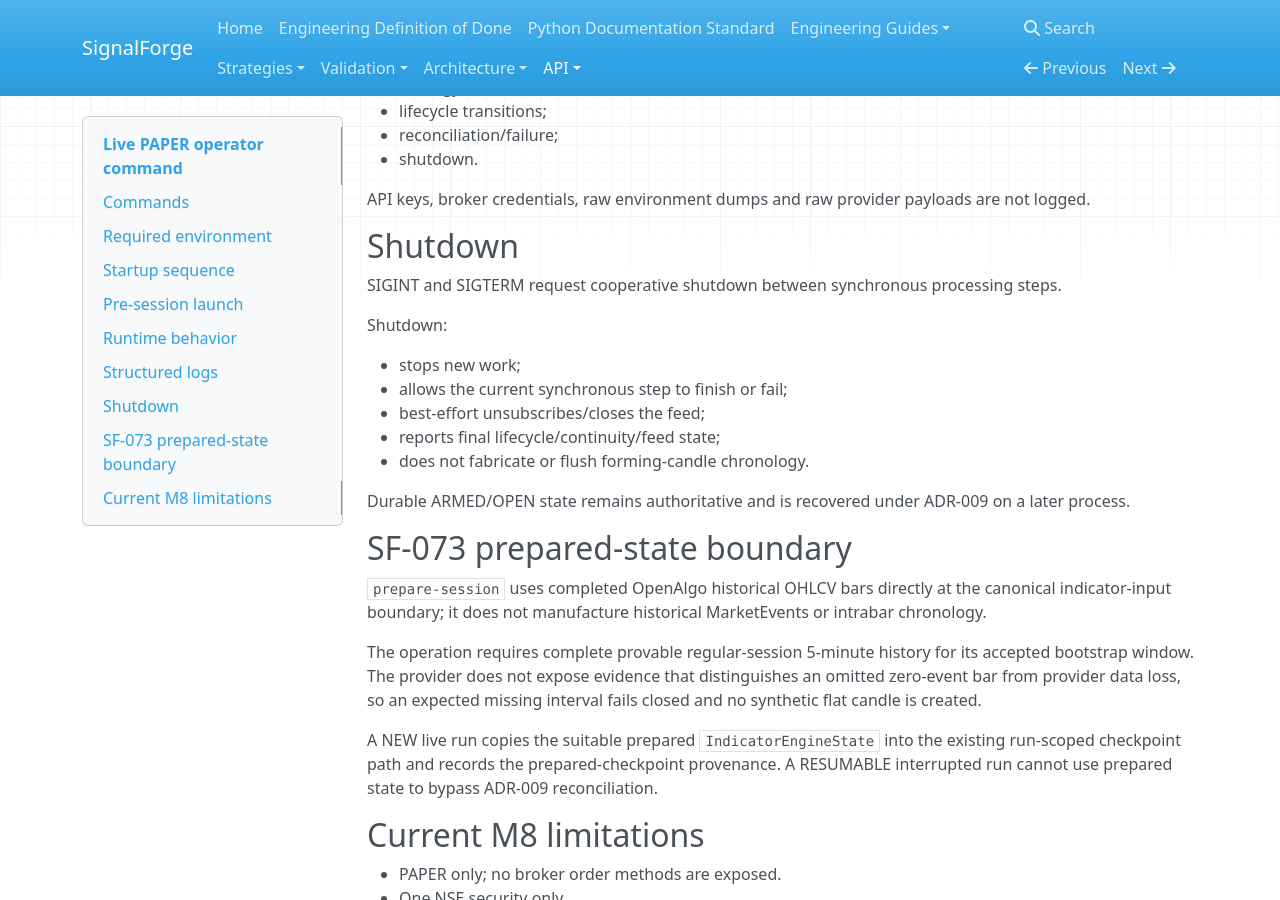
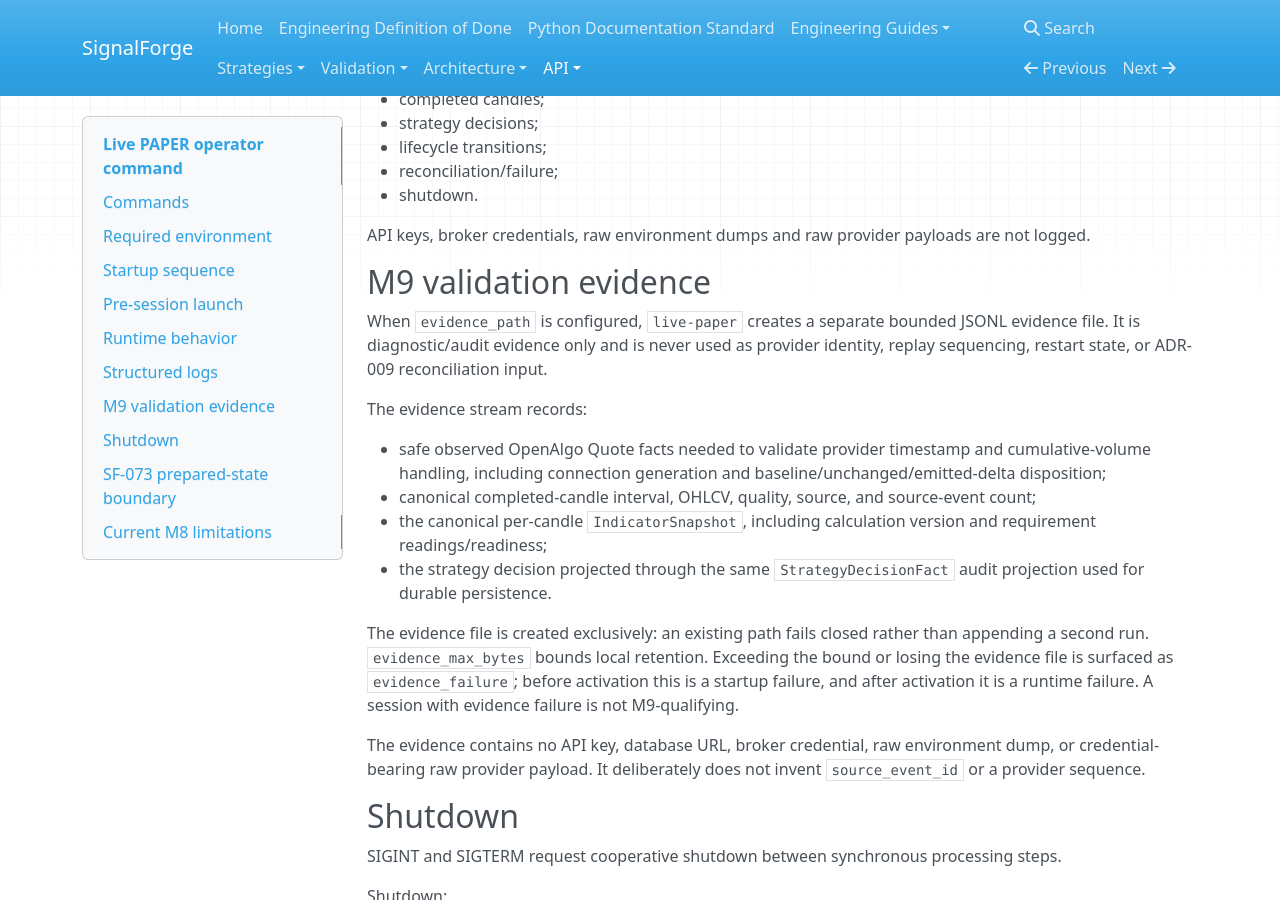
Before and after one commit to harishkamathuk/signalforge, an MkDocs documentation site: the page built from docs/api/live-paper-runner.md, in a window 1280 px wide and 900 px high, scrolled down 2424 px. Built offline with MkDocs 1.6.1, drawn with Linux system fonts in a browser that asks for light colours; nearby versions of some CDN libraries; some of the changed text lies outside the part shown.

Commit message:
SF-074 document M9 validation evidence capture

```diff
--- a/docs/api/live-paper-runner.md
+++ b/docs/api/live-paper-runner.md
@@ -21,6 +21,8 @@ Example non-secret configuration:
   "instrument_id": "NSE:RELIANCE",
   "quantity": 10,
   "engine_calculation_version": "engine-v1",
+  "evidence_path": "/home/operator/signalforge-m9/evidence/validation-2026-10-07.jsonl",
+  "evidence_max_bytes": 50000000,
   "strategy": {
     "id": "intraday_momentum_v1",
     "version": "1.0.0",
@@ -117,6 +119,32 @@ Operator output uses compact JSON-line records for material events such as:
 
 API keys, broker credentials, raw environment dumps and raw provider payloads are not logged.
 
+
+## M9 validation evidence
+
+When `evidence_path` is configured, `live-paper` creates a separate bounded JSONL evidence file.
+It is diagnostic/audit evidence only and is never used as provider identity, replay sequencing,
+restart state, or ADR-009 reconciliation input.
+
+The evidence stream records:
+
+- safe observed OpenAlgo Quote facts needed to validate provider timestamp and cumulative-volume
+  handling, including connection generation and baseline/unchanged/emitted-delta disposition;
+- canonical completed-candle interval, OHLCV, quality, source, and source-event count;
+- the canonical per-candle `IndicatorSnapshot`, including calculation version and requirement
+  readings/readiness;
+- the strategy decision projected through the same `StrategyDecisionFact` audit projection used
+  for durable persistence.
+
+The evidence file is created exclusively: an existing path fails closed rather than appending a
+second run. `evidence_max_bytes` bounds local retention. Exceeding the bound or losing the evidence
+file is surfaced as `evidence_failure`; before activation this is a startup failure, and after
+activation it is a runtime failure. A session with evidence failure is not M9-qualifying.
+
+The evidence contains no API key, database URL, broker credential, raw environment dump, or
+credential-bearing raw provider payload. It deliberately does not invent `source_event_id` or a
+provider sequence.
+
 ## Shutdown
 
 SIGINT and SIGTERM request cooperative shutdown between synchronous processing steps.
```
